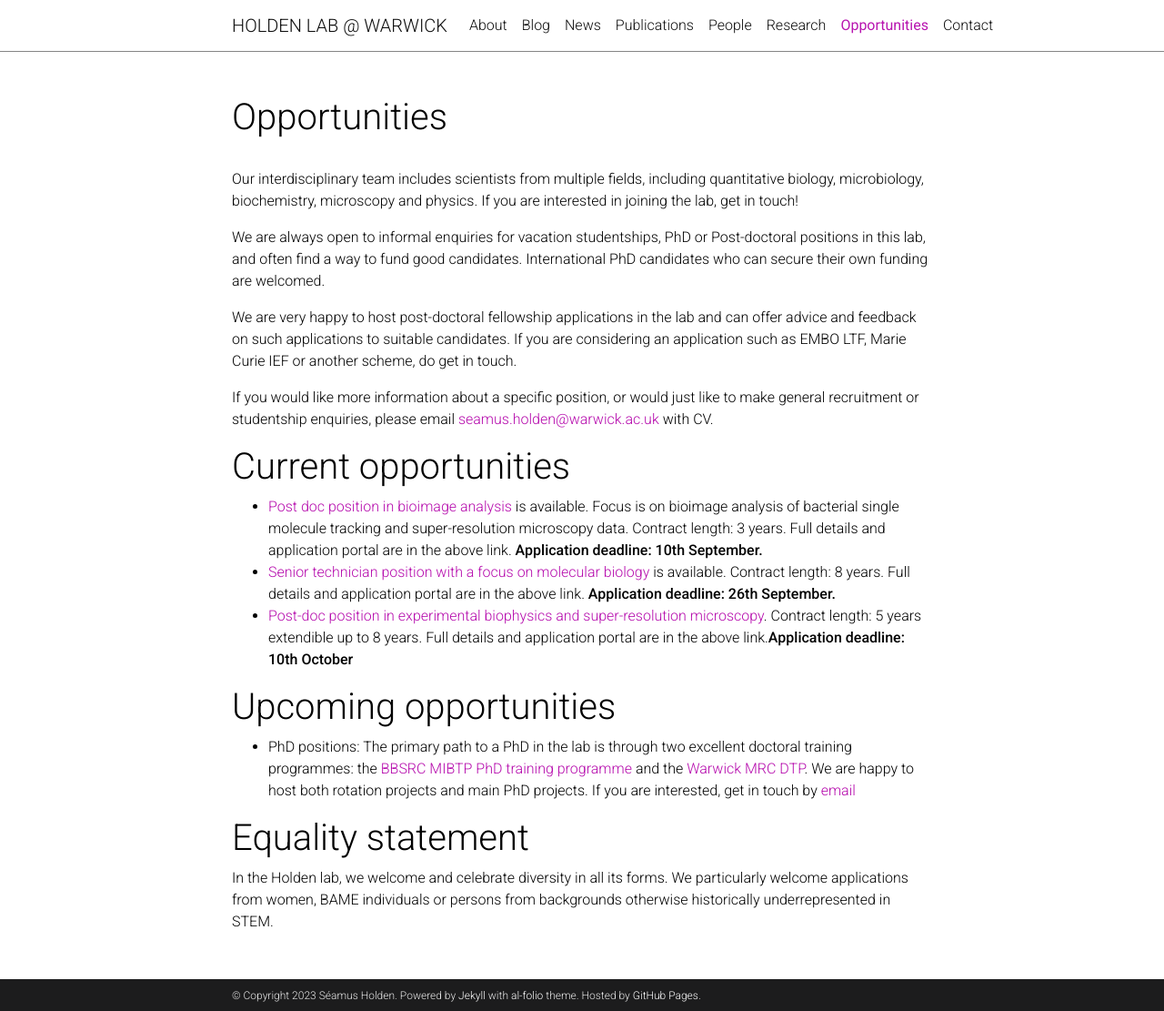
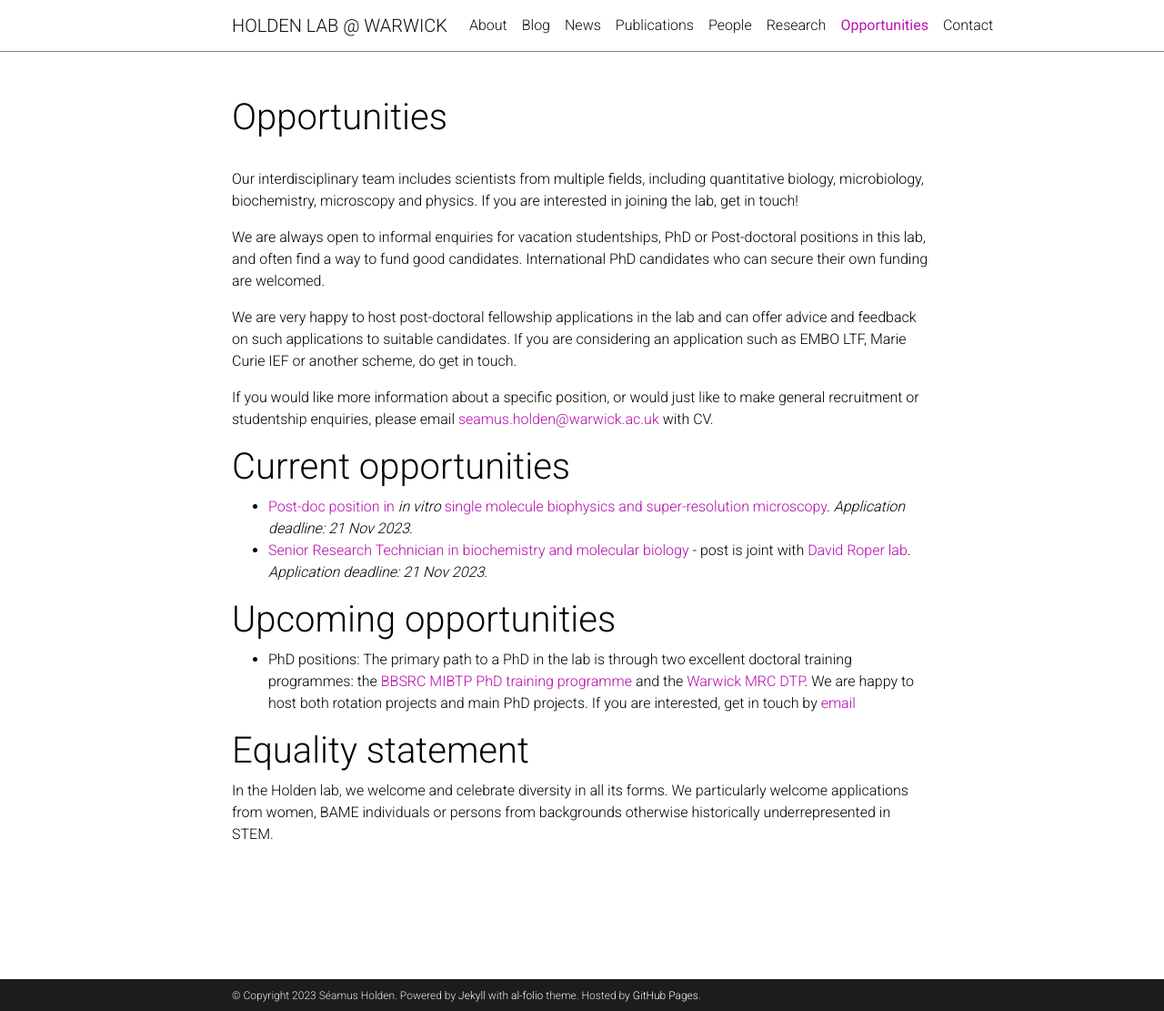
Before and after one commit to HoldenLab/holdenlab.github.io, a Jekyll site: the page built from _pages/opportunities.md, in a window 1280 px wide and 1111 px high. Shown: the whole window at 91% size. Built offline with Jekyll 4.4.1, drawn with Linux system fonts in a browser that asks for light colours; comment, search, counter and statistics services are not loaded; a style sheet for code colours, icons or effects is not loaded.

Commit message:
Update opportunities.md

```diff
--- a/_pages/opportunities.md
+++ b/_pages/opportunities.md
@@ -18,9 +18,8 @@
 
 # Current opportunities
 
-- [Post doc position in bioimage analysis](https://warwick-careers.tal.net/vx/appcentre-ext/brand-4/candidate/so/pm/1/pl/3/opp/77-Research-Fellow-106343-0823/en-GB) is available. Focus is on bioimage analysis of bacterial single molecule tracking and super-resolution microscopy data. Contract length: 3 years. Full details and application portal are in the above link. **Application deadline: 10th September.**
-- [Senior technician position with a focus on molecular biology](https://warwick-careers.tal.net/vx/lang-en-GB/mobile-0/appcentre-1/brand-4/user-11595/xf-287774c8e052/candidate/so/pm/1/pl/3/opp/229-Senior-Research-Technician-107972-0823/en-GB) is available. Contract length: 8 years. Full details and application portal are in the above link. **Application deadline: 26th September.**
-- [Post-doc position in experimental biophysics and super-resolution microscopy](https://warwick-careers.tal.net/vx/lang-en-GB/mobile-0/appcentre-1/brand-4/xf-3a2306ae9f1f/candidate/so/pm/1/pl/3/opp/226-Research-Fellow-107971-0823/en-GB). Contract length: 5 years extendible up to 8 years. Full details and application portal are in the above link.**Application deadline: 10th October**
+- [Post-doc position in *in vitro* single molecule biophysics and super-resolution microscopy](https://warwick-careers.tal.net/vx/lang-en-GB/mobile-0/appcentre-1/brand-4/xf-3f0f50be1f41/spa-1/candidate/so/pm/1/pl/3/opp/407-Research-Fellow-108072-1023/en-GB). *Application deadline: 21 Nov 2023*.
+- [Senior Research Technician in biochemistry and molecular biology](https://warwick-careers.tal.net/vx/lang-en-GB/mobile-0/appcentre-1/brand-4/xf-b32297ec6e4e/spa-1/candidate/so/pm/1/pl/3/opp/405-Senior-Research-Technician-108074-0923/en-GB) - post is joint with [David Roper lab](https://warwick.ac.uk/fac/sci/lifesci/research/droper). *Application deadline: 21 Nov 2023*.
 
 # Upcoming opportunities
 
```
